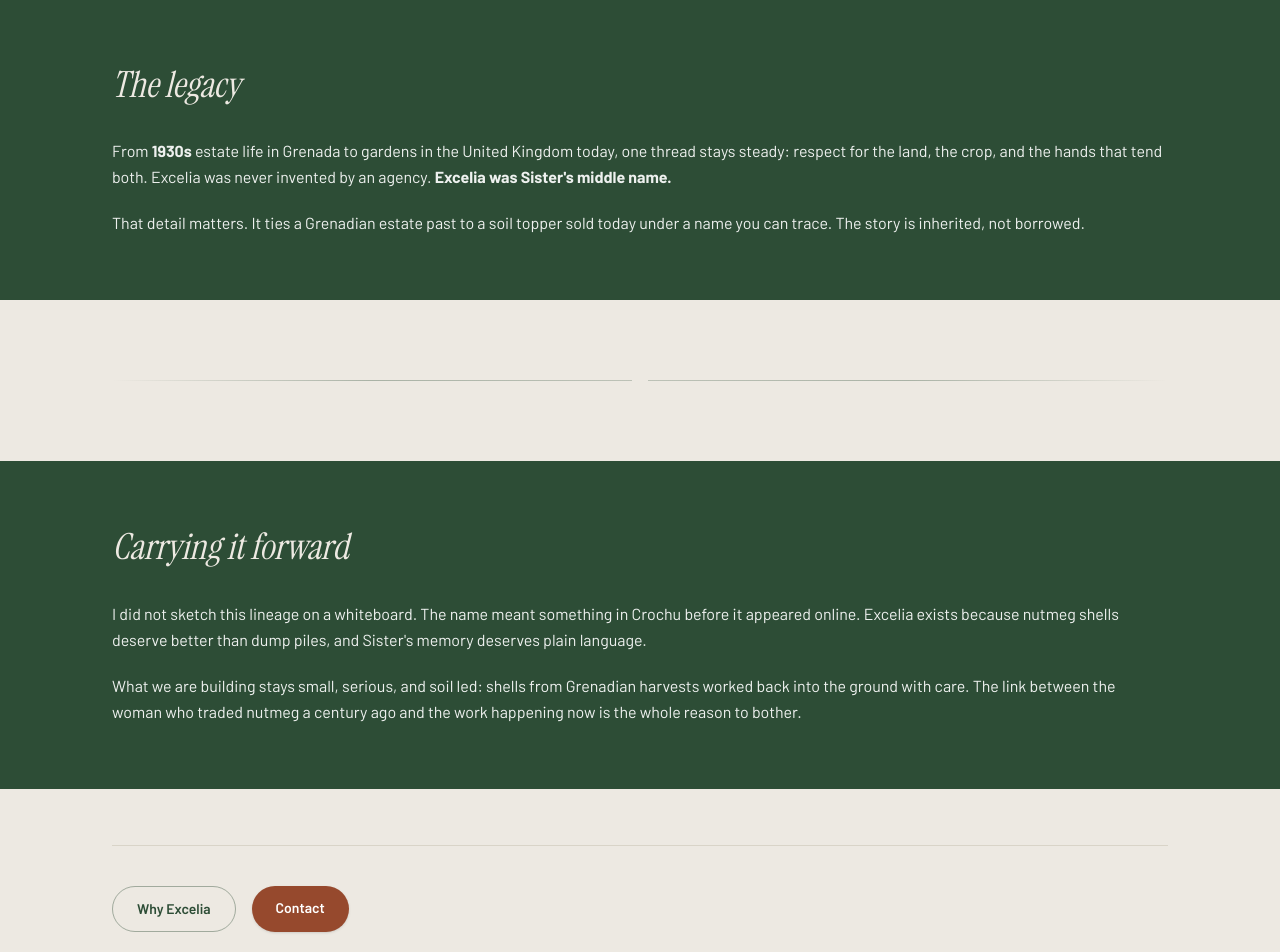
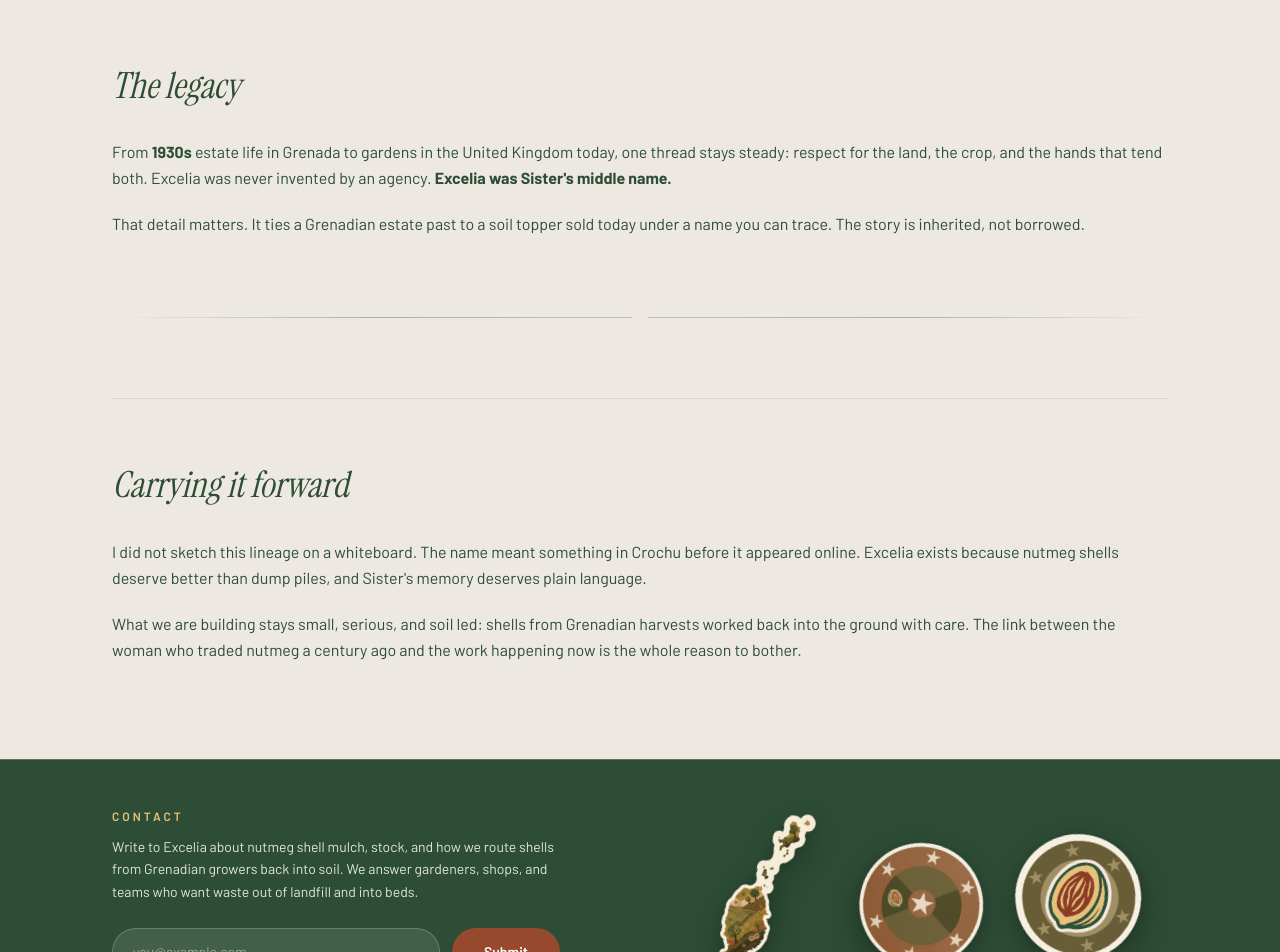
Before and after one commit to hc3526718/Excelia, a Next.js app: page /about in a window 1280 px wide. Shown: the part 1480-2432 px from the top of the page. Built offline with nearby package versions, Linux system fonts and the light colour scheme.

Commit message:
Remove dual CTAs from inner pages; cream sections except green heroes; landing gutter
Made-with: Cursor

```diff
--- a/src/app/about/page.tsx
+++ b/src/app/about/page.tsx
@@ -1,6 +1,5 @@
 import type { Metadata } from "next";
 import Image from "next/image";
-import Link from "next/link";
 import { HeritageRule } from "@/components/about/HeritageRule";
 import { PAGE_CONTAINER_CLASS } from "@/components/footer/ExceliaFooter";
 import { PageGreenBand } from "@/components/layout/PageGreenBand";
@@ -72,14 +71,17 @@ export default function AboutPage() {
 
         <HeritageRule label="Nutmeg heritage" />
 
-        <PageGreenBand className="my-14 sm:my-16">
+        <section
+          aria-labelledby="act2-heading"
+          className="mt-14 border-t border-[var(--excelia-stone)]/35 pt-14 sm:mt-16 sm:pt-16"
+        >
           <h2
             id="act2-heading"
-            className="font-[family-name:var(--font-instrument-serif)] text-3xl italic sm:text-[2.25rem]"
+            className="font-[family-name:var(--font-instrument-serif)] text-3xl italic text-[var(--excelia-forest)] sm:text-[2.25rem]"
           >
             The legacy
           </h2>
-          <div className="mt-8 space-y-5 font-[family-name:var(--font-barlow)] text-[15px] leading-relaxed text-white/92 sm:text-base">
+          <div className="mt-8 space-y-5 font-[family-name:var(--font-barlow)] text-[15px] leading-relaxed text-[var(--excelia-forest)] sm:text-base">
             <p>
               From <strong>1930s</strong> estate life in Grenada to gardens in
               the United Kingdom today, one thread stays steady: respect for the
@@ -93,18 +95,21 @@ export default function AboutPage() {
               inherited, not borrowed.
             </p>
           </div>
-        </PageGreenBand>
+        </section>
 
         <HeritageRule />
 
-        <PageGreenBand className="my-6 sm:my-8">
+        <section
+          aria-labelledby="act3-heading"
+          className="mt-14 border-t border-[var(--excelia-stone)]/35 pt-14 sm:mt-16 sm:pt-16"
+        >
           <h2
             id="act3-heading"
-            className="font-[family-name:var(--font-instrument-serif)] text-3xl italic sm:text-[2.25rem]"
+            className="font-[family-name:var(--font-instrument-serif)] text-3xl italic text-[var(--excelia-forest)] sm:text-[2.25rem]"
           >
             Carrying it forward
           </h2>
-          <div className="mt-8 space-y-5 font-[family-name:var(--font-barlow)] text-[15px] leading-relaxed text-white/92 sm:text-base">
+          <div className="mt-8 space-y-5 font-[family-name:var(--font-barlow)] text-[15px] leading-relaxed text-[var(--excelia-forest)] sm:text-base">
             <p>
               I did not sketch this lineage on a whiteboard. The name meant
               something in Crochu before it appeared online. Excelia exists
@@ -118,22 +123,7 @@ export default function AboutPage() {
               work happening now is the whole reason to bother.
             </p>
           </div>
-        </PageGreenBand>
-
-        <div className="mt-14 flex flex-wrap gap-4 border-t border-[var(--excelia-stone)]/35 pt-10">
-          <Link
-            href="/our-impact"
-            className="inline-flex rounded-full border border-[var(--excelia-forest)]/40 px-6 py-3 font-[family-name:var(--font-barlow)] text-sm font-semibold text-[var(--excelia-forest)] transition-colors hover:bg-[var(--excelia-forest)]/08"
-          >
-            Why Excelia
-          </Link>
-          <Link
-            href="/contact"
-            className="inline-flex rounded-full bg-[var(--excelia-rust)] px-6 py-3 font-[family-name:var(--font-barlow)] text-sm font-semibold text-white shadow-sm transition-[transform,box-shadow] hover:-translate-y-0.5 hover:shadow-md"
-          >
-            Contact
-          </Link>
-        </div>
+        </section>
       </div>
     </PageShell>
   );
--- a/src/app/contact/page.tsx
+++ b/src/app/contact/page.tsx
@@ -1,5 +1,4 @@
 import type { Metadata } from "next";
-import Link from "next/link";
 import { UnifiedContactForm } from "@/components/contact/UnifiedContactForm";
 import { PAGE_CONTAINER_CLASS } from "@/components/footer/ExceliaFooter";
 import { PageGreenBand } from "@/components/layout/PageGreenBand";
@@ -33,27 +32,6 @@ export default function ContactPage() {
           opens with a draft you can edit before it goes.
         </p>
         <UnifiedContactForm />
-
-        <div className="mt-16 border-t border-[var(--excelia-stone)]/35 pt-10">
-          <p className="font-[family-name:var(--font-barlow)] text-[13px] leading-relaxed text-[var(--excelia-olive)]">
-            We list a UK registered office or a Grenada operational line only once
-            the details are confirmed. No placeholder addresses on the site.
-          </p>
-          <div className="mt-8 flex flex-wrap gap-4">
-            <Link
-              href="/about"
-              className="inline-flex rounded-full border border-[var(--excelia-forest)]/40 px-6 py-3 font-[family-name:var(--font-barlow)] text-sm font-semibold text-[var(--excelia-forest)] transition-colors hover:bg-[var(--excelia-forest)]/08"
-            >
-              About Sister
-            </Link>
-            <Link
-              href="/shop"
-              className="inline-flex rounded-full bg-[var(--excelia-rust)] px-6 py-3 font-[family-name:var(--font-barlow)] text-sm font-semibold text-white shadow-sm transition-[transform,box-shadow] hover:-translate-y-0.5 hover:shadow-md"
-            >
-              Shop
-            </Link>
-          </div>
-        </div>
       </div>
     </PageShell>
   );
--- a/src/app/our-impact/page.tsx
+++ b/src/app/our-impact/page.tsx
@@ -1,6 +1,5 @@
 import type { Metadata } from "next";
 import Image from "next/image";
-import Link from "next/link";
 import { HeritageRule } from "@/components/about/HeritageRule";
 import { PAGE_CONTAINER_CLASS } from "@/components/footer/ExceliaFooter";
 import { PageGreenBand } from "@/components/layout/PageGreenBand";
@@ -54,14 +53,14 @@ export default function OurImpactPage() {
       </PageGreenBand>
 
       <div className={`${PAGE_CONTAINER_CLASS} pb-28 pt-12 lg:pt-16`}>
-        <PageGreenBand className="my-4 sm:my-6">
+        <section aria-labelledby="problem-heading">
           <h2
             id="problem-heading"
-            className="font-[family-name:var(--font-instrument-serif)] text-3xl italic sm:text-[2.25rem]"
+            className="font-[family-name:var(--font-instrument-serif)] text-3xl italic text-[var(--excelia-forest)] sm:text-[2.25rem]"
           >
             Conventional mulches and their limits
           </h2>
-          <div className="mt-8 space-y-5 font-[family-name:var(--font-barlow)] text-[15px] leading-relaxed text-white/92 sm:text-base">
+          <div className="mt-8 space-y-5 font-[family-name:var(--font-barlow)] text-[15px] leading-relaxed text-[var(--excelia-forest)] sm:text-base">
             <p>
               <strong>Gravel</strong> rides out of quarries on diesel, ships
               long distances, and sits on beds without feeding soil life.
@@ -79,7 +78,7 @@ export default function OurImpactPage() {
               home plot, not a motorway verge.
             </p>
           </div>
-        </PageGreenBand>
+        </section>
 
         <HeritageRule label="Botanical heritage" />
 
@@ -123,14 +122,17 @@ export default function OurImpactPage() {
 
         <HeritageRule />
 
-        <PageGreenBand className="my-14 sm:my-16">
+        <section
+          aria-labelledby="community-heading"
+          className="mt-14 border-t border-[var(--excelia-stone)]/35 pt-14 sm:mt-16 sm:pt-16"
+        >
           <h2
             id="community-heading"
-            className="font-[family-name:var(--font-instrument-serif)] text-3xl italic sm:text-[2.25rem]"
+            className="font-[family-name:var(--font-instrument-serif)] text-3xl italic text-[var(--excelia-forest)] sm:text-[2.25rem]"
           >
             Community and heritage
           </h2>
-          <div className="mt-8 space-y-5 font-[family-name:var(--font-barlow)] text-[15px] leading-relaxed text-white/92 sm:text-base">
+          <div className="mt-8 space-y-5 font-[family-name:var(--font-barlow)] text-[15px] leading-relaxed text-[var(--excelia-forest)] sm:text-base">
             <p>
               In <strong>Crochu, St. Andrew&apos;s</strong>, farming is concrete
               work on steep plots. Excelia honours that by sourcing with care,
@@ -144,7 +146,7 @@ export default function OurImpactPage() {
               the crop our name rests on.
             </p>
           </div>
-        </PageGreenBand>
+        </section>
 
         <figure className="relative mt-10 overflow-hidden rounded-2xl border border-[var(--excelia-stone)]/45 bg-[var(--excelia-forest)]/08 shadow-[0_22px_55px_rgba(45,77,54,0.12)]">
           <div className="relative aspect-[16/10] w-full max-h-[420px] sm:max-h-[480px]">
@@ -187,21 +189,6 @@ export default function OurImpactPage() {
             GCNA value diagram from slide eight: shell to garden, kernel to spice
           </div>
         </section>
-
-        <div className="mt-16 flex flex-wrap gap-4 border-t border-[var(--excelia-stone)]/35 pt-10">
-          <Link
-            href="/about"
-            className="inline-flex rounded-full border border-[var(--excelia-forest)]/40 px-6 py-3 font-[family-name:var(--font-barlow)] text-sm font-semibold text-[var(--excelia-forest)] transition-colors hover:bg-[var(--excelia-forest)]/08"
-          >
-            The story of Sister
-          </Link>
-          <Link
-            href="/shop"
-            className="inline-flex rounded-full bg-[var(--excelia-rust)] px-6 py-3 font-[family-name:var(--font-barlow)] text-sm font-semibold text-white shadow-sm transition-[transform,box-shadow] hover:-translate-y-0.5 hover:shadow-md"
-          >
-            Shop nutmeg shells
-          </Link>
-        </div>
       </div>
     </PageShell>
   );
```
